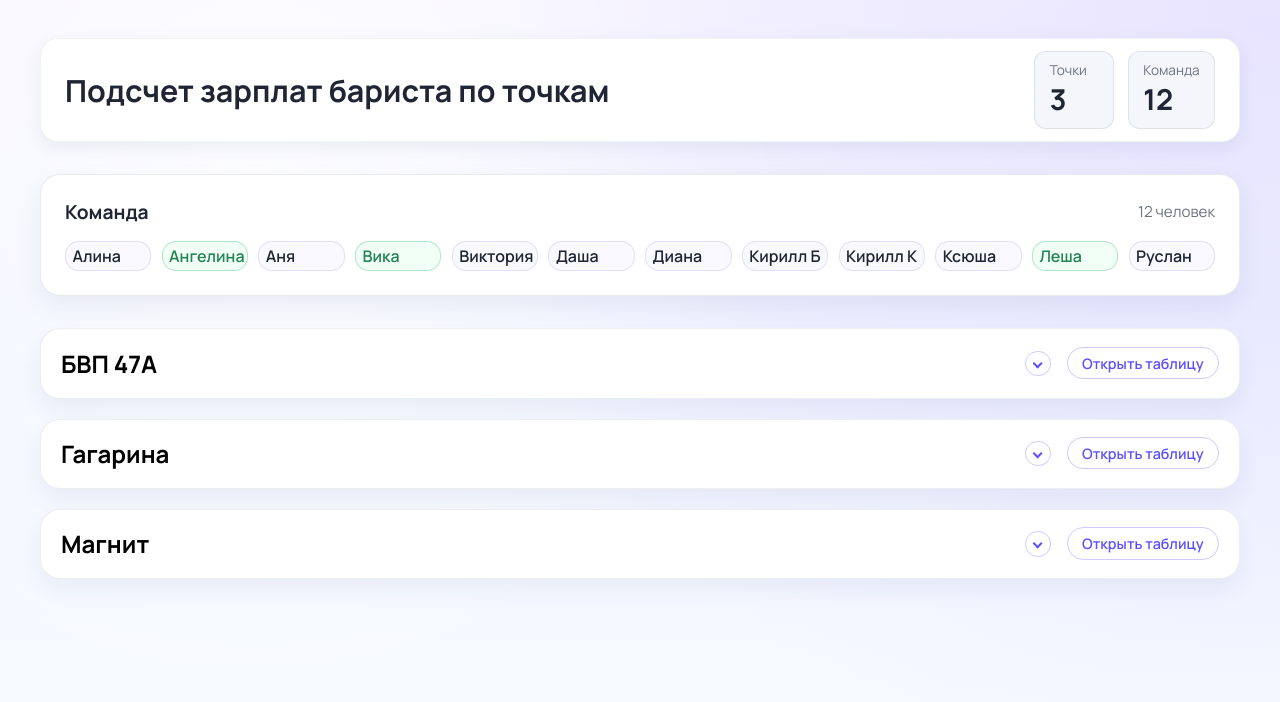
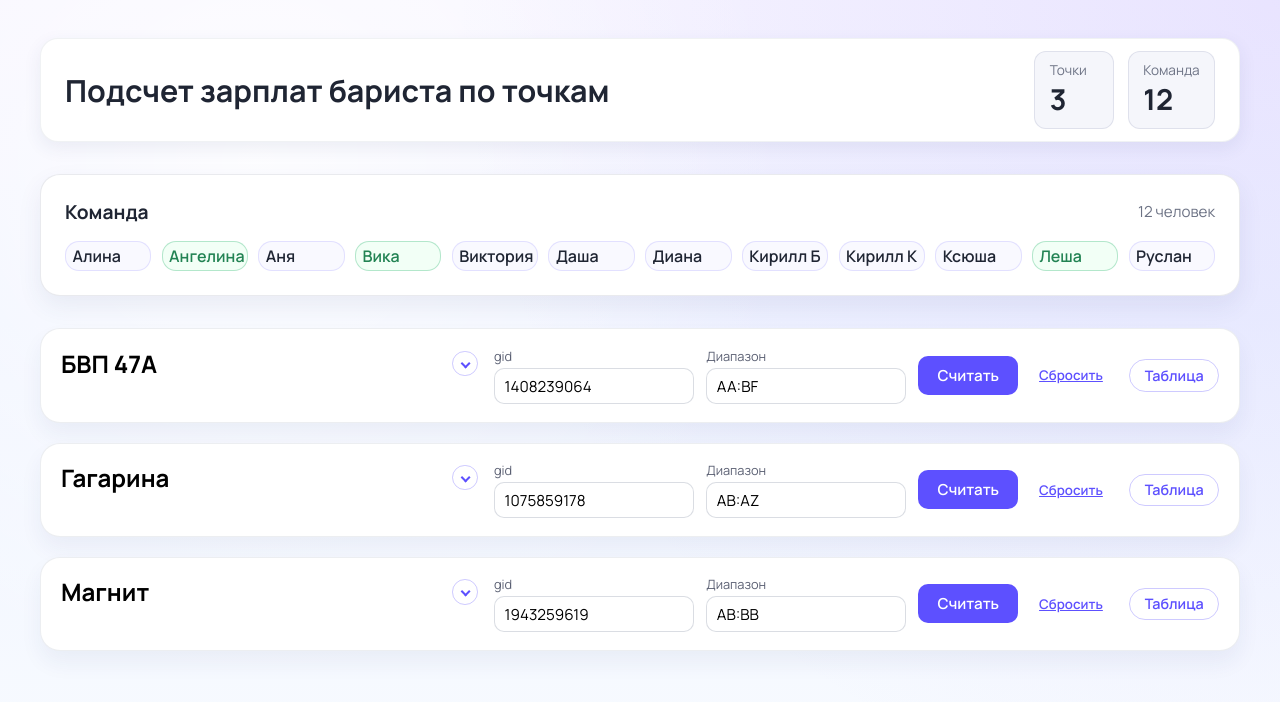
Before and after one commit to Kud8/salary-la-rulet, a React (Vite) app: page / in a window 1280 px wide. Shown: the top 702 px of the page. Built offline with nearby package versions, Linux system fonts and the light colour scheme.

Commit message:
fix: calculations

```diff
--- a/src/components/LocationSection.module.css
+++ b/src/components/LocationSection.module.css
@@ -14,6 +14,7 @@
   justify-content: space-between;
   gap: 1rem;
   align-items: flex-start;
+  flex-wrap: wrap;
 }
 
 .toggle {
@@ -34,6 +35,13 @@
   border-radius: 12px;
 }
 
+.headerControls {
+  display: flex;
+  align-items: center;
+  gap: 0.75rem;
+  flex-wrap: wrap;
+}
+
 .label {
   text-transform: uppercase;
   font-size: 0.75rem;
@@ -51,8 +59,35 @@
   color: #5b6073;
 }
 
+.inlineField {
+  display: flex;
+  flex-direction: column;
+  gap: 0.2rem;
+  font-size: 0.8rem;
+  color: #4b5162;
+}
+
+.inlineField input {
+  border-radius: 10px;
+  border: 1px solid rgba(73, 87, 117, 0.2);
+  padding: 0.4rem 0.6rem;
+  font-size: 0.95rem;
+  min-width: 150px;
+}
+
+.inlineField input:focus {
+  outline: none;
+  border-color: #5d50ff;
+  box-shadow: 0 0 0 3px rgba(93, 80, 255, 0.15);
+}
+
+.actions {
+  display: flex;
+  gap: 0.4rem;
+  align-items: center;
+}
+
 .sheetLink {
-  align-self: flex-start;
   padding: 0.35rem 0.9rem;
   border-radius: 999px;
   border: 1px solid rgba(93, 80, 255, 0.3);
--- a/src/components/LocationSection.tsx
+++ b/src/components/LocationSection.tsx
@@ -1,5 +1,4 @@
 import { useState } from 'react'
-import type { FormEvent } from 'react'
 import styles from './LocationSection.module.css'
 import type { Barista, Location } from '../data/locations'
 import type { LocationResult } from '../types/payroll'
@@ -26,14 +25,11 @@ export function LocationSection({ location, baristas, onResult }: LocationSectio
   const [sheetGid, setSheetGid] = useState(location.gid)
   const [columnRange, setColumnRange] = useState(location.range)
   const [isLoading, setIsLoading] = useState(false)
-  const [statusMessage, setStatusMessage] = useState<string | null>(null)
   const [errorMessage, setErrorMessage] = useState<string | null>(null)
   const [result, setResult] = useState<LocationResult | null>(null)
   const [isOpen, setIsOpen] = useState(false)
 
-  const handleSubmit = async (event: FormEvent<HTMLFormElement>) => {
-    event.preventDefault()
-    setStatusMessage(null)
+  const handleSubmit = async () => {
     setErrorMessage(null)
 
     if (!sheetGid.trim() || !columnRange.trim()) {
@@ -77,24 +73,25 @@ export function LocationSection({ location, baristas, onResult }: LocationSectio
 
       const data = JSON.parse(rawBody) as SheetsReadResponse
 
-      const locationResult = calculateLocationResult({
+      const calculation = calculateLocationResult({
         location,
         sheetTitle: data.sheetTitle,
         range: columnRange.trim(),
         values: data.values,
         baristas,
       })
+      const locationResult: LocationResult = { ...calculation, rowCount: data.rowCount }
 
       console.group(`[${location.title}] Google Sheets`)
       console.log('Sheet title:', data.sheetTitle)
-      console.log('Диапазон:', locationResult.range)
+      console.log('Диапазон:', calculation.range)
       console.log('Строк / колонок:', data.rowCount, data.columnCount)
       console.log('Сводка:', locationResult)
       console.groupEnd()
 
-      setStatusMessage(`Получено ${data.rowCount} строк из «${data.sheetTitle}»`)
       setResult(locationResult)
       onResult(location.id, locationResult)
+      setIsOpen(true)
     } catch (error) {
       console.error(`Ошибка чтения листа ${location.title}`, error)
       setErrorMessage(error instanceof Error ? error.message : 'Ошибка чтения таблицы')
@@ -106,9 +103,9 @@ export function LocationSection({ location, baristas, onResult }: LocationSectio
   const handleReset = () => {
     setSheetGid(location.gid)
     setColumnRange(location.range)
-    setStatusMessage(null)
     setErrorMessage(null)
     setResult(null)
+    setIsOpen(false)
   }
 
   const sheetLink = `${location.sheetUrl}#gid=${sheetGid}`
@@ -126,17 +123,9 @@ export function LocationSection({ location, baristas, onResult }: LocationSectio
           <span className={styles.chevron} data-open={isOpen} />
         </button>
 
-        <a href={sheetLink} className={styles.sheetLink} target="_blank" rel="noreferrer">
-          Открыть таблицу
-        </a>
-      </div>
-
-      {isOpen && (
-        <div className={styles.body}>
-          <form className={styles.sheetForm} onSubmit={handleSubmit}>
-            <div className={styles.compactInputs}>
-              <label className={styles.compactField} htmlFor={`${location.id}-gid`}>
-                <span>ID листа (gid)</span>
+        <div className={styles.headerControls}>
+          <label className={styles.inlineField} htmlFor={`${location.id}-gid`}>
+            <span>gid</span>
             <input
               id={`${location.id}-gid`}
               value={sheetGid}
@@ -145,7 +134,7 @@ export function LocationSection({ location, baristas, onResult }: LocationSectio
             />
           </label>
 
-              <label className={styles.compactField} htmlFor={`${location.id}-range`}>
+          <label className={styles.inlineField} htmlFor={`${location.id}-range`}>
             <span>Диапазон</span>
             <input
               id={`${location.id}-range`}
@@ -154,10 +143,9 @@ export function LocationSection({ location, baristas, onResult }: LocationSectio
               placeholder="C:K"
             />
           </label>
-            </div>
 
-            <div className={styles.formActions}>
-              <button type="submit" className={styles.submitButton} disabled={isLoading}>
+          <div className={styles.actions}>
+            <button type="button" className={styles.submitButton} onClick={handleSubmit} disabled={isLoading}>
               {isLoading ? 'Читаем...' : 'Считать'}
             </button>
             <button type="button" className={styles.resetButton} onClick={handleReset} disabled={isLoading}>
@@ -165,16 +153,24 @@ export function LocationSection({ location, baristas, onResult }: LocationSectio
             </button>
           </div>
 
-            <div className={styles.statusRow}>
-              {statusMessage && <span className={styles.statusMessage}>{statusMessage}</span>}
-              {errorMessage && <span className={styles.statusError}>{errorMessage}</span>}
+          <a href={sheetLink} className={styles.sheetLink} target="_blank" rel="noreferrer">
+            Таблица
+          </a>
         </div>
-          </form>
+      </div>
 
-          {result && (
+      {errorMessage && <div className={styles.inlineError}>{errorMessage}</div>}
+
+      {isOpen && result && (
+        <div className={styles.body}>
             <div className={styles.resultBlock}>
               <div className={styles.resultMeta}>
+                <div className={styles.resultMetaRow}>
                   <span>Лист «{result.sheetTitle}»</span>
+                  {typeof result.rowCount === 'number' && (
+                    <span className={styles.resultInfo}>Получено {result.rowCount} строк</span>
+                  )}
+                </div>
                 <span>Диапазон {result.range}</span>
                 <span>Обновлено {new Date(result.fetchedAt).toLocaleString('ru-RU')}</span>
               </div>
@@ -212,7 +208,6 @@ export function LocationSection({ location, baristas, onResult }: LocationSectio
                 </table>
               </div>
             </div>
-          )}
         </div>
       )}
     </section>
--- a/src/types/payroll.ts
+++ b/src/types/payroll.ts
@@ -11,6 +11,7 @@ export type LocationResult = {
   locationTitle: string
   sheetTitle: string
   range: string
+  rowCount?: number
   rows: BaristaBreakdown[]
   totals: {
     base: number
```
Lines whose indentation alone changed are shown as unchanged.
